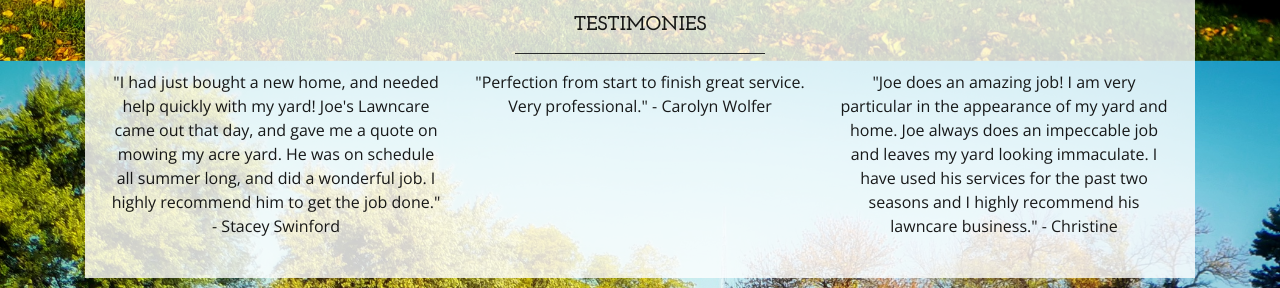
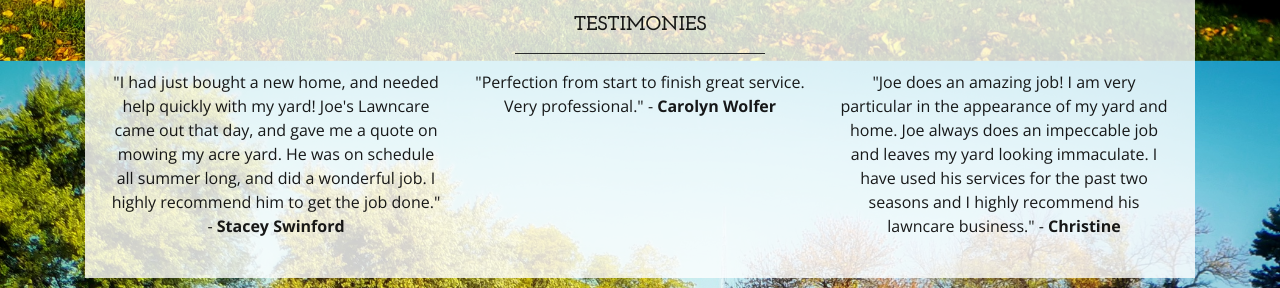
Before and after one commit to tarmes/joemow, a website: page about.html in a window 1280 px wide. Shown: the part 753-1041 px from the top of the page. Drawn offline with nearby package versions, Linux system fonts and the light colour scheme.

Commit message:
bolded names

```diff
--- a/about.html
+++ b/about.html
@@ -80,17 +80,17 @@
         <div class="row">
           <div class="col-md-4 mb-4 mb-md-0">
                 <div class="text-center">
-                  <p>"I had just bought a new home, and needed help quickly with my yard! Joe's Lawncare came out that day, and gave me a quote on mowing my acre yard. He was on schedule all summer long, and did a wonderful job. I highly recommend him to get the job done." - Stacey Swinford</p>
+                  <p>"I had just bought a new home, and needed help quickly with my yard! Joe's Lawncare came out that day, and gave me a quote on mowing my acre yard. He was on schedule all summer long, and did a wonderful job. I highly recommend him to get the job done." - <strong>Stacey Swinford</strong></p>
               </div>
             </div>
             <div class="col-md-4 mb-4 mb-md-0">
               <div class="text-center">
-                <p>"Perfection from start to finish great service. Very professional." - Carolyn Wolfer</p>
+                <p>"Perfection from start to finish great service. Very professional." - <strong>Carolyn Wolfer</strong></p>
             </div>
           </div>
           <div class="col-md-4">
               <div class="text-center">
-                <p>"Joe does an amazing job! I am very particular in the appearance of my yard and home. Joe always does an impeccable job and leaves my yard looking immaculate. I have used his services for the past two seasons and I highly recommend his lawncare business." - Christine</p>
+                <p>"Joe does an amazing job! I am very particular in the appearance of my yard and home. Joe always does an impeccable job and leaves my yard looking immaculate. I have used his services for the past two seasons and I highly recommend his lawncare business." - <strong>Christine</strong></p>
           </div>
         </div>
       </div>
```
